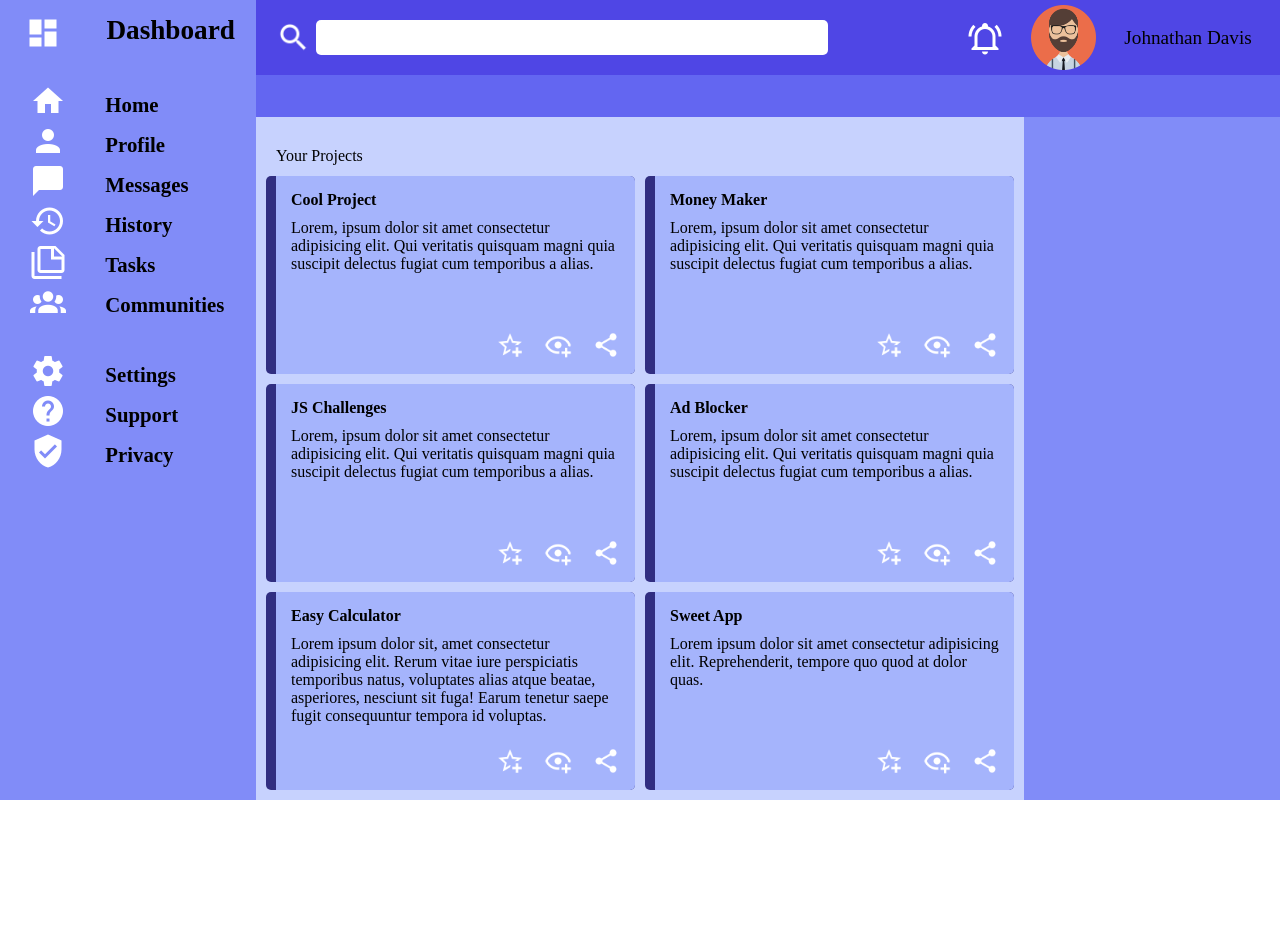
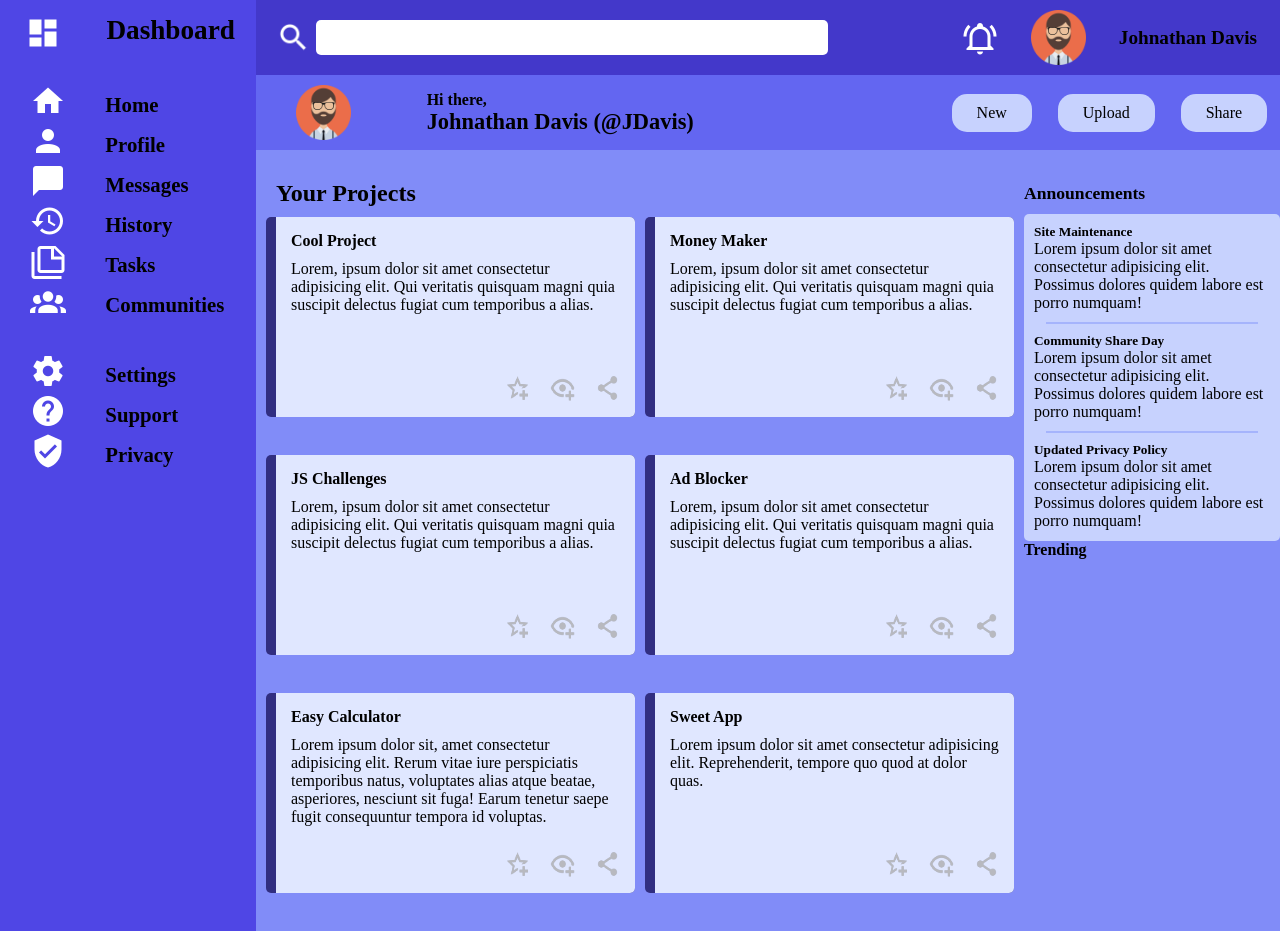
Before and after one commit to Echophase44/Admin_Dashboard, a plain HTML site: page index.html in a window 1280 px wide. Before the commit the page ends 800 px from the top, so only its background shows below. Drawn offline with Linux system fonts and the light colour scheme.

Commit message:
Added the annoucement section, fixed sizing issue with the main cells, other minor font/color changes to other sections.

```diff
--- a/index.html
+++ b/index.html
@@ -19,7 +19,19 @@
       <span>Johnathan Davis</span>
     </div>
   </div>
-  <div class="navbar"></div>
+
+  <div class="navbar">
+    <img src="./images/mantwo.png" alt="">
+    <div class="welcome">
+      <p>Hi there,</p>
+      <span>Johnathan Davis (@JDavis)</span>
+    </div>
+    <ul class="userButtons">
+      <li>New</li>
+      <li>Upload</li>
+      <li>Share</li>
+    </ul>
+  </div>
 
   <div class="sidebar">
     <ul class="dashboard">
@@ -77,6 +89,7 @@
 
   <div class="main">
     <div class="mainTitle">Your Projects</div>
+
     <div class="mainCell">
       <div class="innerCell">
         <h4>Cool Project</h4>
@@ -88,6 +101,7 @@
         </div>
       </div>
     </div>
+
     <div class="mainCell">
       <div class="innerCell">
         <h4>Money Maker</h4>
@@ -99,6 +113,7 @@
         </div>
       </div>
     </div>
+
     <div class="mainCell">
       <div class="innerCell">
         <h4>JS Challenges</h4>
@@ -110,6 +125,7 @@
         </div>
       </div>
     </div>
+
     <div class="mainCell">
       <div class="innerCell">
         <h4>Ad Blocker</h4>
@@ -121,6 +137,7 @@
         </div>
       </div>
     </div>
+
     <div class="mainCell">
       <div class="innerCell">
         <h4>Easy Calculator</h4>
@@ -145,7 +162,38 @@
     </div>
   </div>
 
-  <div class="infobar"></div>
+  <div class="infobar">
+    <div class="annoucements">
+      <h4>Announcements</h4>
+      <ul>
+        <li>
+          <h5>Site Maintenance</h5>
+          <p>Lorem ipsum dolor sit amet consectetur adipisicing elit. Possimus dolores quidem labore est porro numquam!</p>
+
+        </li>
+        <div class="line"></div>
+        <li>
+          <h5>Community Share Day</h5>
+          <p>Lorem ipsum dolor sit amet consectetur adipisicing elit. Possimus dolores quidem labore est porro numquam!</p>
+        </li>
+        <div class="line"></div>
+        <li>
+          <h5>Updated Privacy Policy</h5>
+          <p>Lorem ipsum dolor sit amet consectetur adipisicing elit. Possimus dolores quidem labore est porro numquam!</p>
+        </li>
+      </ul>
+    </div>
+
+    <div class="trending">
+      <h4>Trending</h4>
+      <ul>
+        <li></li>
+        <li></li>
+        <li></li>
+        <li></li>
+      </ul>
+    </div>
+  </div>
 
 </body>
 </html>
--- a/style.css
+++ b/style.css
@@ -27,7 +27,7 @@ body{
 
 /* ###################### Header ################## */
 .header{
-  background-color: var(--seven);
+  background-color: var(--eight);
   grid-column: 2 / 4;
   grid-row: 1 / 2;
   display: grid;
@@ -56,14 +56,16 @@ body{
   display: flex;
   justify-content: space-evenly;
   align-items: center;
+  gap: 10px;
 }
 
 .userIcon{
-  max-width: 65px;
+  max-width: 55px;
 }
 
 .headerRight > span{
   font-size: 1.2rem;
+  font-weight: 700;
 }
 
 /* ###################### Navbar ################## */
@@ -71,11 +73,46 @@ body{
   background-color: var(--six);
   grid-column: 2 / 4;
   grid-row: 2 / 3;
+  display: grid;
+  grid-template-columns: 1fr 3fr 2fr;
+}
+
+.navbar > img{
+  max-width: 55px;
+  margin: 10px 40px;
+}
+
+.welcome{
+  display: flex;
+  flex-direction: column;
+  justify-content: center;
+}
+
+.welcome > p{
+  font-weight: 600;
+}
+
+.welcome > span{
+  font-size: 1.4rem;
+  font-weight: 900;
+}
+
+.userButtons{
+  list-style: none;
+  display: flex;
+  justify-content: space-around;
+  align-items: center;
+}
+
+.userButtons > li{
+  background-color: var(--three);
+  padding: 10px 25px;
+  border-radius: 15px;
 }
 
 /* ###################### Sidebar ################## */
 .sidebar{
-  background-color: var(--five);
+  background-color: var(--seven);
   grid-column:  1 / 2;
   grid-row: 1 / 4;
   display: flex;
@@ -108,7 +145,7 @@ body{
 
 /* ###################### Main ################## */
 .main{
-  background-color: var(--three);
+  background-color: var(--five);
   grid-column: 2 / 3 ;
   grid-row: 3 / 4;
   display: grid;
@@ -122,15 +159,19 @@ body{
   grid-column: 1 / 3;
   margin-top: 30px;
   padding-left: 10px;
+  font-size: 1.5rem;
+  font-weight: 700;
 }
 
 .mainCell{
   background-color: var(--ten);
   border-radius: 5px;
+  display: grid;
+  max-height: 200px;
 }
 
 .innerCell{
-  background-color: var(--four);
+  background-color: var(--two);
   display: grid;
   grid-template-rows: 1fr 4fr 1fr;
   grid-template-columns: 1fr;
@@ -147,13 +188,48 @@ body{
 }
 
 .innerCell > div > img{
-    max-width: 28px;
+  max-width: 25px;
+  filter: opacity(0.5) drop-shadow(0 0 0 rgb(0, 0, 0));
 }
-
 
 /* ###################### Info Bar ################## */
 .infobar{
   background-color: var(--five);
   grid-column: 3 / 4;
   grid-row: 3 / 4;
+  display: grid;
+  grid-template-columns: 1fr;
+  grid-template-rows: 1fr 1fr;
 }
+
+.annoucements > ul, .trending > ul{
+  list-style: none;
+}
+
+.annoucements{
+  display: grid;
+  grid-template-rows: 1fr 6fr;
+  gap: 10px;
+}
+
+.annoucements > h4{
+  display: flex;
+  align-items: end;
+  font-size: 1.1rem;
+}
+
+.annoucements > ul{
+  background-color: var(--three);
+  display: flex;
+  flex-direction: column;
+  gap: 8px;
+  border-radius: 5px;
+  padding: 10px;
+}
+
+.line{
+  height: 1px;
+  border-bottom: 2px solid var(--four);
+  width: 90%;
+  margin: auto;
+}
```
